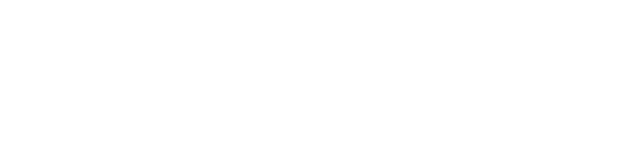
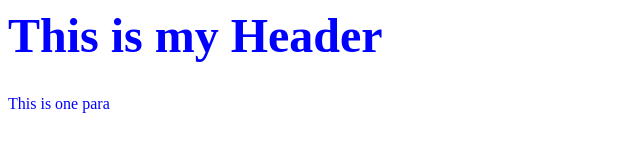
Before and after one commit to Visva005/testrepo, a plain HTML site: page index.html in a window 1280 px wide. Shown: the whole page, without its empty margins (0-640 px from the left). Drawn offline with Linux system fonts and the light colour scheme.

Commit message:
modify index.html

```diff
--- a/index.html
+++ b/index.html
@@ -1,9 +1,16 @@
-<html>
+<HTML>
   <!-- please use css style tag here-->
-<head>
-</head>
-<body>
-</body>
+
+<HEAD>
+	<STYLE>
+	H1 {color:blue; font-size:300%}
+	P {color:blue}
+	</STYLE>
+</HEAD>
+<BODY>
+	<H1> This is my Header </H1>
+	<P> This is one para </P>
+</BODY>
 
 
-</html>
+</HTML>
```
